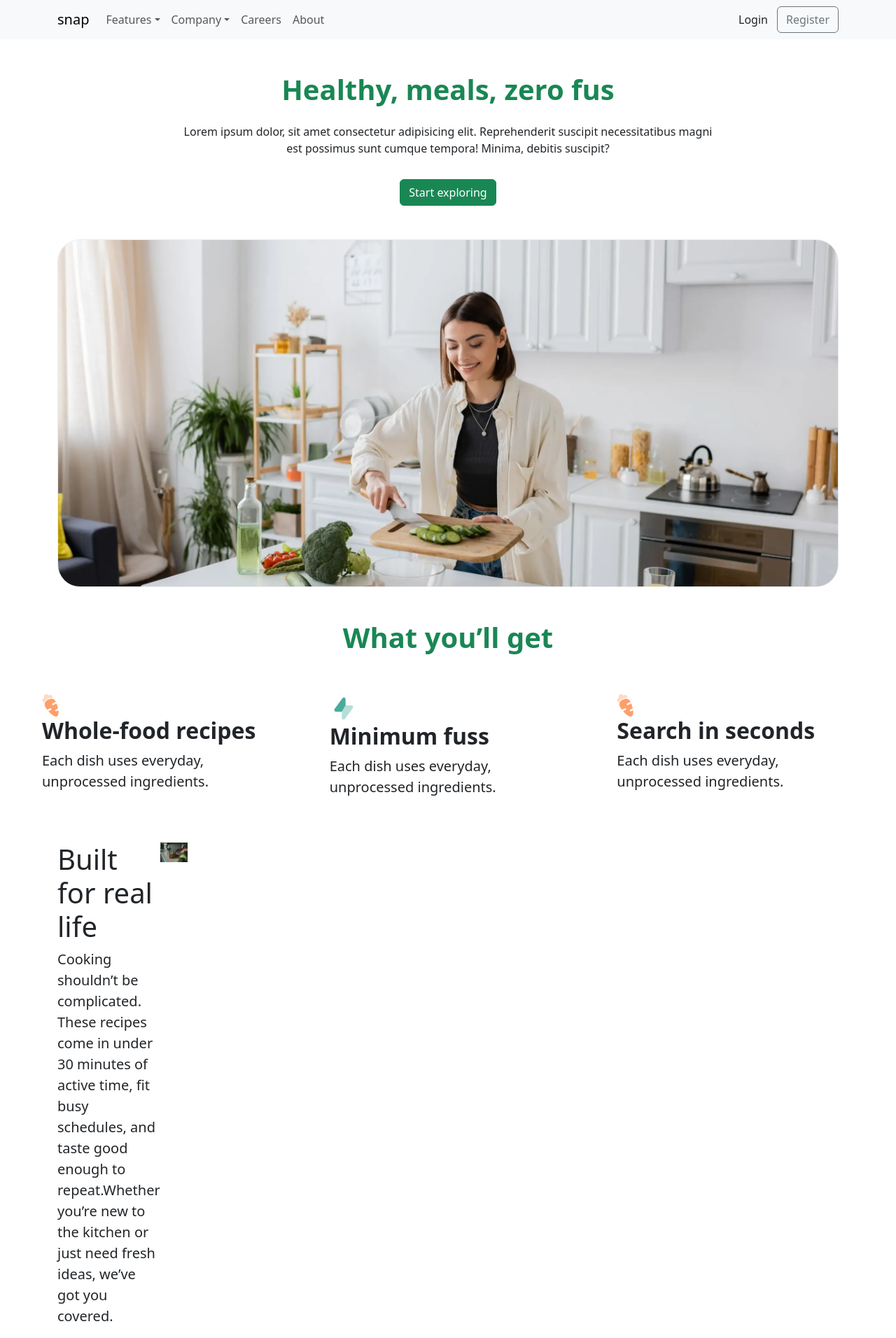
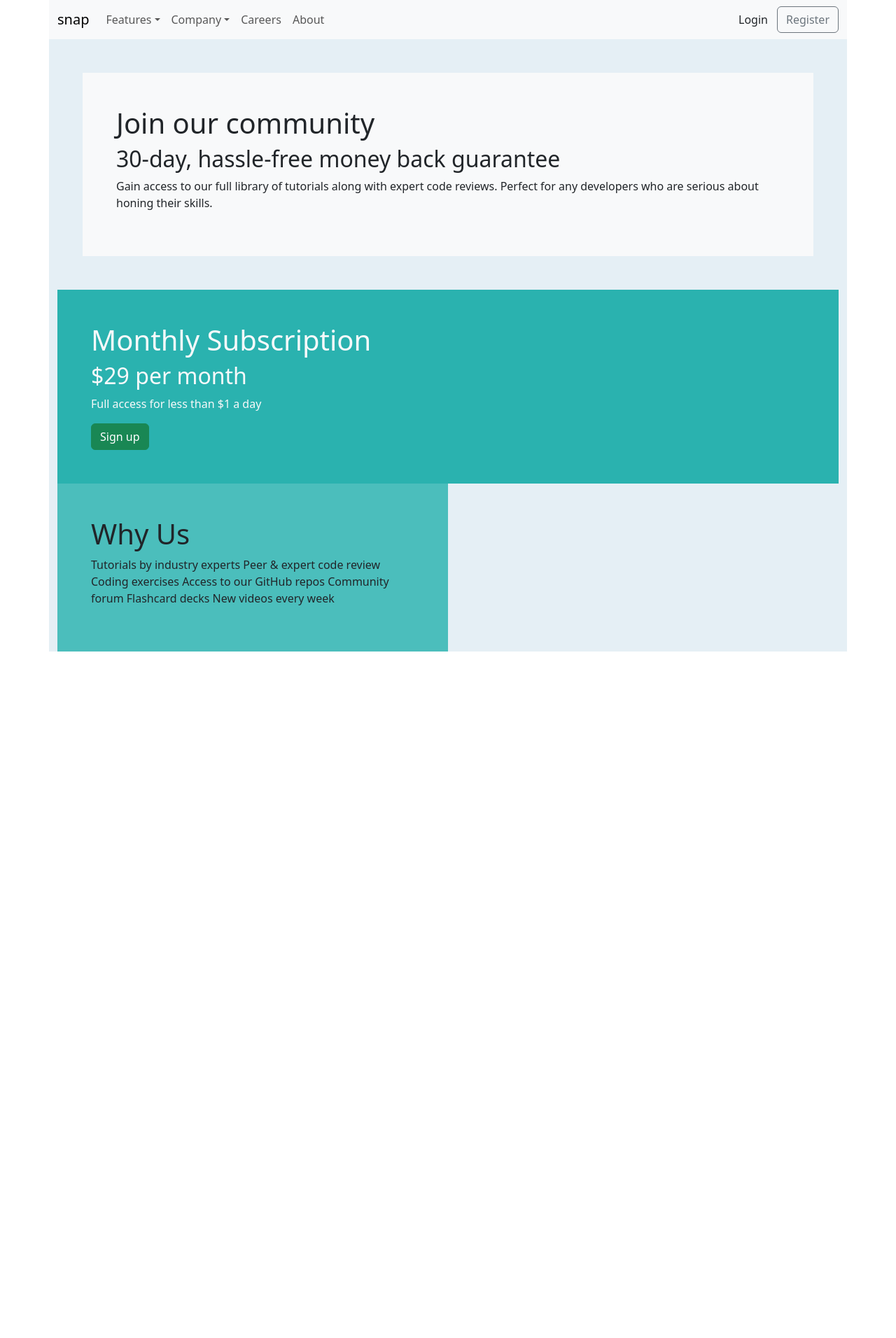
Before and after one commit to Mariana218/snap_section_bs, a React (Vite) app: page / in a window 1280 px wide. Shown: the whole page at 70% size. After the commit the page ends 931 px from the top, so only its background shows below. Built offline with nearby package versions, Linux system fonts and the light colour scheme.

Commit message:
version5

```diff
--- a/src/App.jsx
+++ b/src/App.jsx
@@ -1,14 +1,17 @@
 import { Header } from './components/Header'
 import { Careers } from './pages/Careers'
 import { Home } from './pages/Home'
+import { About } from './pages/About'
 
 export const App = () => {
   return (
     <>
 
     {/* <Header/>
+    <Careers/>
     <Home/> */}
-    <Careers/>
+
+    <About/>
 
 
     </>
--- a/src/pages/About.jsx
+++ b/src/pages/About.jsx
@@ -0,0 +1,40 @@
+import { Header } from "../components/Header"
+import "../stylesheets/About.css"
+
+export const About = () => {
+  return (
+    <>
+    <Header/>
+
+    <section className="container">
+        <div className="row">
+            <div className="col-12 w-100 p-5">
+                <div className="  bg-light p-5">
+                    <h1>Join our community</h1>
+                    <h2>30-day, hassle-free money back guarantee</h2>
+                    <p>Gain access to our full library of tutorials along with expert code reviews. Perfect for any developers who are serious about honing their skills.</p>
+                </div>
+            </div>
+            <div className=" col-12 d-flex flex-row justify-content-center
+            text-light">
+                <div className="col div1 w-50 p-5">
+                    <h1>Monthly Subscription</h1>
+                    <h2>$29 per month</h2>
+                    <p>Full access for less than $1 a day</p>
+                    <button type="button" class="btn btn-success">Sign up</button>
+                </div>
+            </div>
+            <div className="col-12">
+                <div className="col div2 w-50 p-5">
+                    <h1>Why Us</h1>
+                    <p>Tutorials by industry experts Peer & expert code review Coding exercises Access to our GitHub repos Community forum Flashcard decks New videos every week</p>
+                </div>
+            </div>
+            </div>
+    </section>
+
+
+
+    </>
+  )
+}
--- a/src/pages/Careers.jsx
+++ b/src/pages/Careers.jsx
@@ -40,19 +40,42 @@ export const Careers = () => {
     <Tarjets image='./public/icon-whole-food-recipes.svg' name='Search in seconds' description='Each dish uses everyday, unprocessed ingredients.'/>
     </div>
     <section className="container">
-
-            <div className="col-2">
-                <div className="d-flex flex-row">
-                <div className="">
-                    <h1>Built for real life</h1>
-                    <p className="fs-5">Cooking shouldn’t be complicated. These recipes come in under 30 minutes of active time, fit busy schedules, and taste good enough to repeat.Whether you’re new to the kitchen or just need fresh ideas, we’ve got you covered.</p>
+        <div className="row">
+            <div className="col-2 w-100">
+            <div className="d-flex">
+                <div className="w-50">
+                    <div className="d-flex flex-column gap-3 m-5">
+                    <h1 className="fw-bold text-success">Built for real life</h1>
+                    <p className="fs-5 w-75">Cooking shouldn’t be complicated. These recipes come in under 30 minutes of active time, fit busy schedules, and taste good enough to repeat.Whether you’re new to the kitchen or just need fresh ideas, we’ve got you covered.</p>
+                    </div>
                 </div>
-                <div className="">
-                    <img className="w-100" src="./public/image-home-real-life-large.webp" alt="" />
+                <div className="w-50">
+                    <img className="w-100 p-3 border border-white border-5 rounded-5" src="./public/image-home-real-life-large.webp" alt="" />
                 </div>
                 </div>
             </div>
+        </div>
     </section>
+    <section className="container">
+        <div className="row">
+            <div className="col">
+                <div className="bg-info-subtle p-3 border border-white border-5 rounded-5 d-flex justify-content-center align-items-center">
+                    <div className="text-center p-5 m-3">
+                        <div>
+                        <h1 className="text-success fw-bold">Ready to cook smarter?</h1>
+                        <p className="fs-5">Hit the button, pick a recipe, and get dinner on the table—fast.</p>
+                        </div>
+
+                        <div className="m-5">
+                        <button type="button" class="btn btn-success fw-bold p-2 fs-5">Brose recipes</button>
+                        </div>
+                    </div>
+                </div>
+            </div>
+        </div>
+    </section>
+
     </>
+
   )
 }
--- /dev/null
+++ b/src/stylesheets/About.css
@@ -0,0 +1,16 @@
+body{
+    display: flex;
+    justify-content: center;
+    align-items: center;
+}
+
+.row{
+    background-color: #e5eff5;
+}
+
+.div1{
+    background-color: #2ab2af;
+}
+.div2{
+    background-color: #4bbebc;
+}
```
Also changed, not shown: src/stylesheets/careers.css (deleted).
